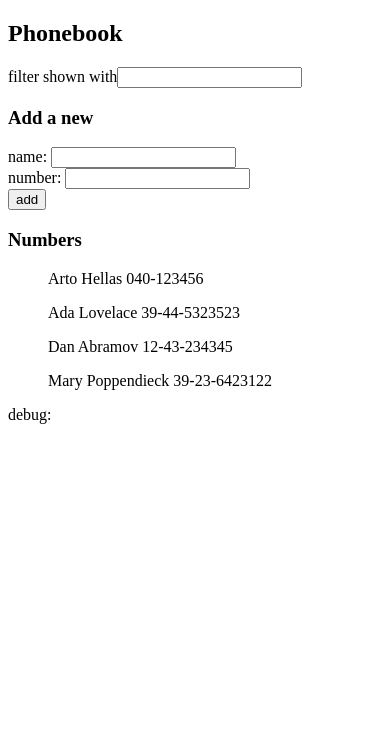
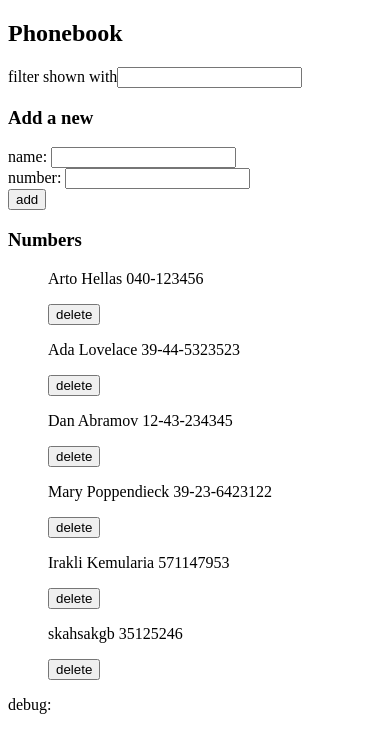
Before and after one commit to irakli689/fullstackopen, a React (Create React App) app in the folder part2/phonebook/: page / in a window 390 px wide. Shown: the top 752 px of the page. Built offline with nearby package versions, Linux system fonts and the light colour scheme; data requests are answered from the project's data file.

Commit message:
The Phonebook step9

```diff
--- a/part2/phonebook/db.json
+++ b/part2/phonebook/db.json
@@ -1,5 +1,5 @@
 {
-    "persons":[
+  "persons": [
     {
       "name": "Arto Hellas",
       "number": "040-123456",
@@ -19,6 +19,16 @@
       "name": "Mary Poppendieck",
       "number": "39-23-6423122",
       "id": 4
+    },
+    {
+      "name": "Irakli Kemularia",
+      "number": "571147953",
+      "id": 5
+    },
+    {
+      "name": "skahsakgb",
+      "number": "35125246",
+      "id": 6
     }
   ]
 }
--- a/part2/phonebook/src/App.js
+++ b/part2/phonebook/src/App.js
@@ -3,6 +3,8 @@ import axios from 'axios'
 import List from './components/list'
 import Filter from './components/filter'
 import Personform from './components/personform'
+import personService from './services/notes'
+
 const App = () => {
   const [persons, setPersons] = useState([])
   useEffect( () => {
@@ -25,7 +27,7 @@ const App = () => {
     const filt=event.target.value
     setFilter(event.target.value)
     console.log("filt", filter)
-    setPersons(persons.filter(person=>person.name.includes(filt)))
+    setPersons(persons.filter(person => person.name.includes(filt)))
   }
   const handleName = (event) => {
       console.log(event.target.value)
@@ -41,6 +43,11 @@ const App = () => {
       name: newName,
       number: newNumber
     }
+    personService
+      .create(newObject)
+      .then(response=>{
+        console.log(response)
+      })
 
     if (namesArr.includes(newName)){
       alert(`${newName} is already added to phonebook`)
@@ -52,6 +59,18 @@ const App = () => {
     }
   }
 
+  const handleDelete = (id) => {
+    if (window.confirm("Do you really want to delete this person")) {
+      personService
+        .remove(id)
+        .then(() => {
+          setPersons(persons.filter((person) => person.id !== id))
+        })
+        .catch((err) => alert(err))
+    } else {
+      return
+    }
+  }
   return (
     <div>
       <h2>Phonebook</h2>
@@ -65,7 +84,7 @@ const App = () => {
       />
       <h3>Numbers</h3>
       <ul>
-        <List obj={persons} />
+        <List obj={persons} dltbtn={handleDelete}/>
       </ul>
       <div>debug: {newName}</div>
     </div>
--- a/part2/phonebook/src/components/list.js
+++ b/part2/phonebook/src/components/list.js
@@ -1,6 +1,4 @@
-const List = ({obj, filter}) => {
-    return obj
-
-                .map(item => <p key={item.name}>{item.name} {item.number}</p>)
+const List = ({obj, dltbtn}) => {
+    return obj.map(item => <div><p key={item.name}>{item.name} {item.number}</p><button onClick={dltbtn}>delete</button></div>)
 }
 export default List
--- /dev/null
+++ b/part2/phonebook/src/services/notes.js
@@ -0,0 +1,13 @@
+import axios from "axios";
+const baseUrl = 'http://localhost:3001/persons'
+const create = newObject => {
+    return axios.post(baseUrl, newObject)
+}
+const remove = (id) => {
+    const req = axios.delete(`${baseUrl}/${id}`)
+    return req.then((res) => res.data)
+  }
+export default {
+    create: create,
+    remove: remove
+}
```
Lines whose indentation alone changed are shown as unchanged.
